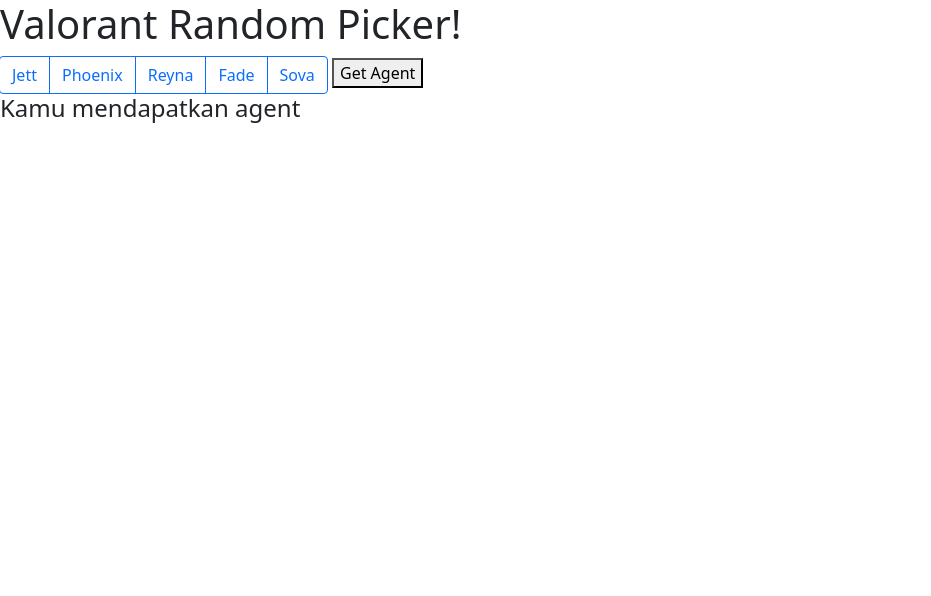
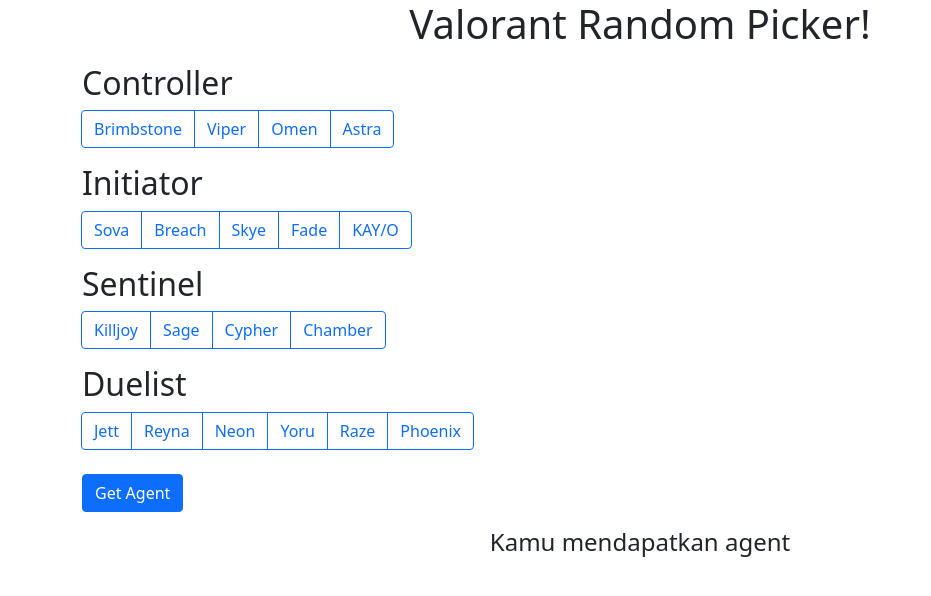
Before and after one commit to ntrioooo/random-picker-valorant, a plain HTML site: page index.html in a window 1280 px wide. Shown: the whole page, without its empty margins (0-931 px from the left). Drawn offline with nearby package versions, Linux system fonts and the light colour scheme.

Commit message:
try commiting

```diff
--- a/index.html
+++ b/index.html
@@ -11,33 +11,89 @@
     <title>Valorant Random Picker!</title>
   </head>
   <body>
-    <h1>Valorant Random Picker!</h1>
+    <h1 class="text-center">Valorant Random Picker!</h1>
 
     <form action="">
-        <div class="btn-group" role="group" aria-label="Basic checkbox toggle button group">
-            <input type="checkbox" class="btn-check" id="jett" autocomplete="off" name="agent" value="jett">
-            <label class="btn btn-outline-primary" for="jett">Jett</label>
+      <div class="container">
+        <div class="row-md mt-3">
+          <h2 class="roles-agent">Controller</h2>
+          <div class="btn-group" role="group" aria-label="Basic checkbox toggle button group">
+              <input type="checkbox" class="btn-check" id="brimbstone" name="agent" value="Brimbstone">
+              <label class="btn btn-outline-primary" for="brimbstone">Brimbstone</label>
 
-            <input type="checkbox" class="btn-check" id="phoenix" autocomplete="off" name="agent" value="phoenix">
-            <label class="btn btn-outline-primary" for="phoenix">Phoenix</label>
+              <input type="checkbox" class="btn-check" id="Viper" name="agent" value="Viper">
+              <label class="btn btn-outline-primary" for="Viper">Viper</label>
 
-            <input type="checkbox" class="btn-check" id="reyna" autocomplete="off" name="agent" value="reyna">
-            <label class="btn btn-outline-primary" for="reyna">Reyna</label>
+              <input type="checkbox" class="btn-check" id="Omen" name="agent" value="Omen">
+              <label class="btn btn-outline-primary" for="Omen">Omen</label>
 
-            <input type="checkbox" class="btn-check" id="fade" autocomplete="off" name="agent" value="fade">
-            <label class="btn btn-outline-primary" for="fade">Fade</label>
+              <input type="checkbox" class="btn-check" id="Astra" name="agent" value="Astra">
+              <label class="btn btn-outline-primary" for="Astra">Astra</label>
+          </div>
+        </div>
+        <div class="row-md mt-3">
+          <h2 class="roles-agent">Initiator</h2>
+          <div class="btn-group" role="group" aria-label="Basic checkbox toggle button group">
+              <input type="checkbox" class="btn-check" id="Sova" name="agent" value="Sova">
+              <label class="btn btn-outline-primary" for="Sova">Sova</label>
 
-            <input type="checkbox" class="btn-check" id="sova" autocomplete="off" name="agent" value="sova">
-            <label class="btn btn-outline-primary" for="sova">Sova</label>
+              <input type="checkbox" class="btn-check" id="Breach" name="agent" value="Breach">
+              <label class="btn btn-outline-primary" for="Breach">Breach</label>
+
+              <input type="checkbox" class="btn-check" id="Skye" name="agent" value="Skye">
+              <label class="btn btn-outline-primary" for="Skye">Skye</label>
+
+              <input type="checkbox" class="btn-check" id="Fade" name="agent" value="Fade">
+              <label class="btn btn-outline-primary" for="Fade">Fade</label>
+
+              <input type="checkbox" class="btn-check" id="KAY/O" name="agent" value="KAY/O">
+              <label class="btn btn-outline-primary" for="KAY/O">KAY/O</label>
+          </div>
         </div>
-        <button type="submit">Get Agent</button>
+        <div class="row-md mt-3">
+          <h2 class="roles-agent">Sentinel</h2>
+          <div class="btn-group" role="group" aria-label="Basic checkbox toggle button group">
+              <input type="checkbox" class="btn-check" id="Killjoy" name="agent" value="Killjoy">
+              <label class="btn btn-outline-primary" for="Killjoy">Killjoy</label>
+
+              <input type="checkbox" class="btn-check" id="Sage" name="agent" value="Sage">
+              <label class="btn btn-outline-primary" for="Sage">Sage</label>
+
+              <input type="checkbox" class="btn-check" id="Cypher" name="agent" value="Cypher">
+              <label class="btn btn-outline-primary" for="Cypher">Cypher</label>
+
+              <input type="checkbox" class="btn-check" id="Chamber" name="agent" value="Chamber">
+              <label class="btn btn-outline-primary" for="Chamber">Chamber</label>
+          </div>
+        </div>
+        <div class="row-md mt-3">
+          <h2 class="roles-agent">Duelist</h2>
+          <div class="btn-group" role="group" aria-label="Basic checkbox toggle button group">
+              <input type="checkbox" class="btn-check" id="Jett" name="agent" value="Jett">
+              <label class="btn btn-outline-primary" for="Jett">Jett</label>
+
+              <input type="checkbox" class="btn-check" id="Reyna" name="agent" value="Reyna">
+              <label class="btn btn-outline-primary" for="Reyna">Reyna</label>
+
+              <input type="checkbox" class="btn-check" id="Neon" name="agent" value="Neon">
+              <label class="btn btn-outline-primary" for="Neon">Neon</label>
+
+              <input type="checkbox" class="btn-check" id="Yoru" name="agent" value="Yoru">
+              <label class="btn btn-outline-primary" for="Yoru">Yoru</label>
+
+              <input type="checkbox" class="btn-check" id="Raze" name="agent" value="Raze">
+              <label class="btn btn-outline-primary" for="Raze">Raze</label>
+
+              <input type="checkbox" class="btn-check" id="Phoenix" name="agent" value="Phoenix">
+              <label class="btn btn-outline-primary" for="Phoenix">Phoenix</label>
+          </div>
+        </div>
+        <button class="btn btn-primary mt-4" type="submit">Get Agent</button>
+      </div>
     </form>
 
-    <h4>Kamu mendapatkan agent</h4>
-    <h3 class="agent-select"></h3>
-
-
-
+    <h4 class="text-center mt-3">Kamu mendapatkan agent</h4>
+    <h3 class="agent-select text-center"></h3>
 
     <script src="script.js"></script>
 
```
